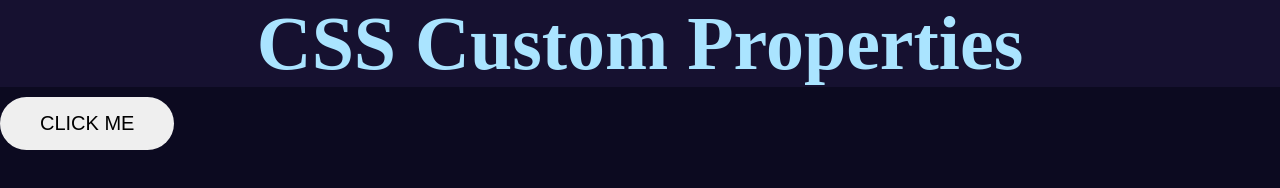
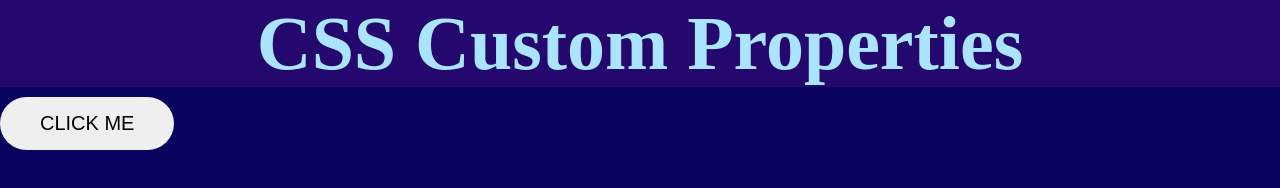
Before and after one commit to staten-island-tech/vite-project-Cindyt37, a website built with Vite: page vite-project/index.html in a window 1280 px wide. Built offline with nearby package versions, Linux system fonts and the light colour scheme.

Commit message:
Update style.css

```diff
--- a/vite-project/styles/style.css
+++ b/vite-project/styles/style.css
@@ -8,15 +8,15 @@ html, body, * {
 
 :root{
   --black: #0000;
-  --light-purple: #ebd0f3;
-  --light-blue: #c7d9ff;
-  --dark-purple: #161130;
-  --dark-blue: #0c0a20;
+  --light-purple: #c7d9ff;
+  --light-blue: #948df5;
+  --dark-purple: #25086e;
+  --dark-blue: #09025f;
   --gray: #252c30;
 
   /*Intentions*/
   --primary: var(--light-purple);
-  --secondary: var(--dark-purple);
+  --secondary: var(--light-blue);
 
   /*Typograpy*/
   --h1: 7.594rem;
```
